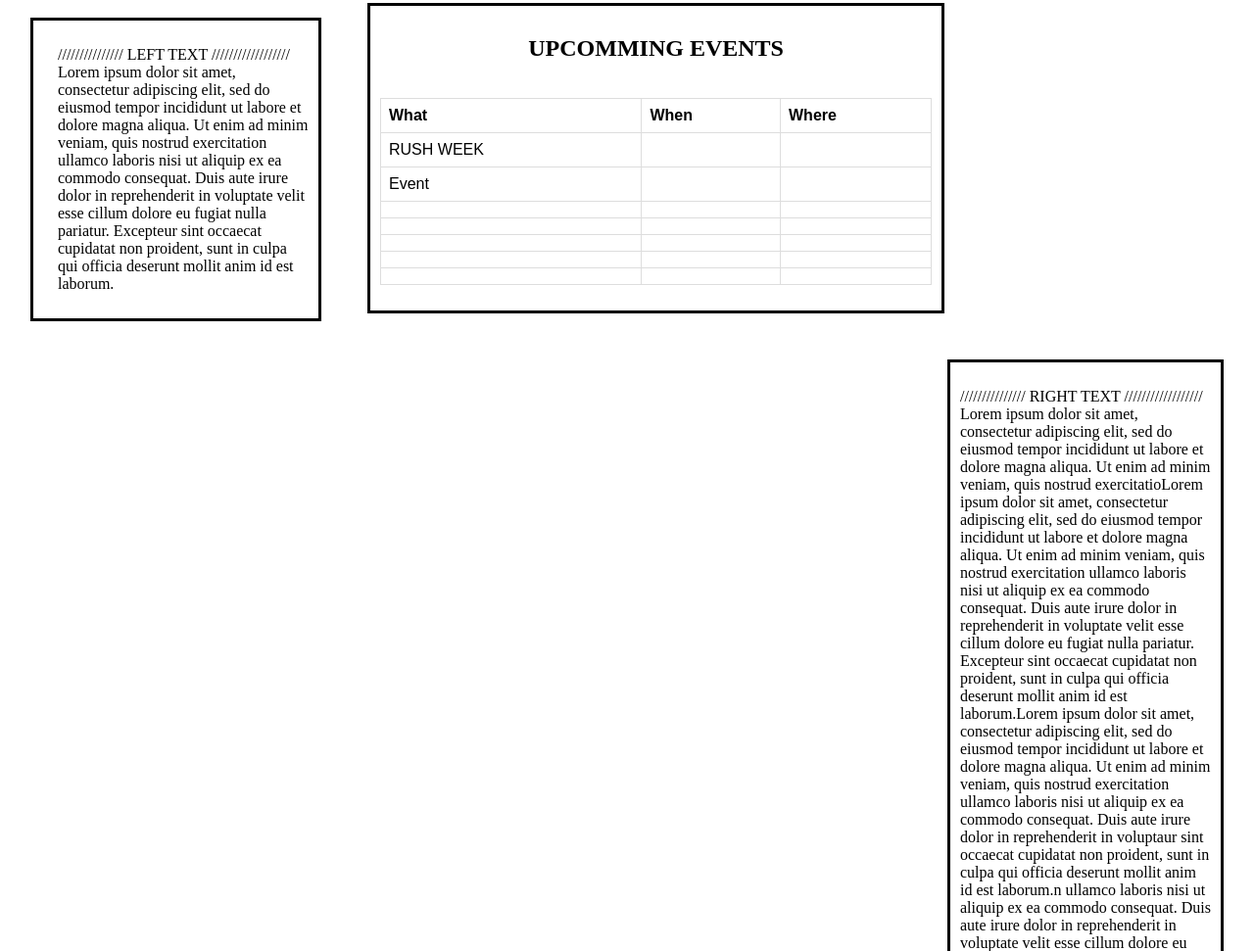
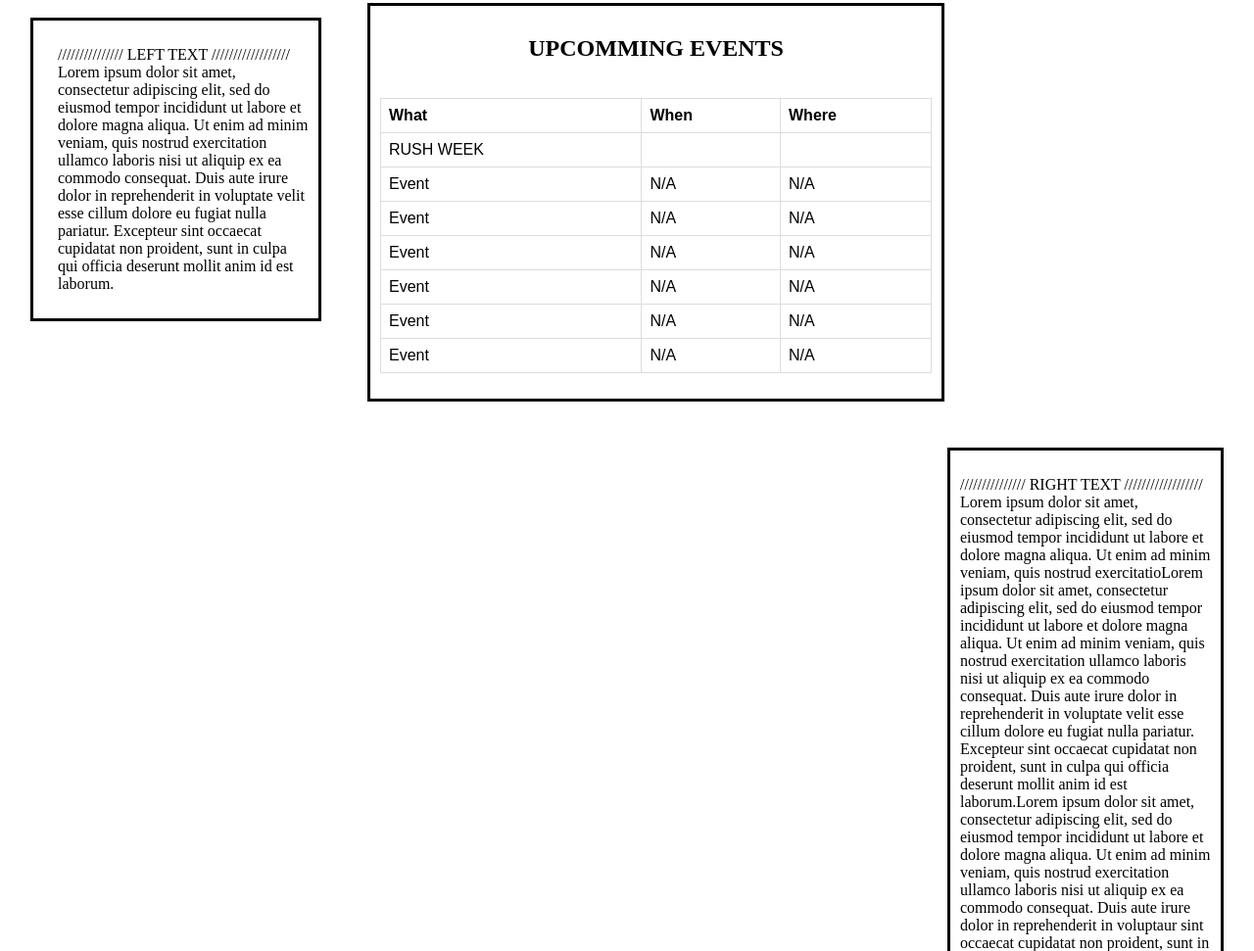
Before and after one commit to Juanito2930/PhiGammaChapter, a plain HTML site: page index.html in a window 1280 px wide. Shown: the part 1245-2216 px from the top of the page at 98% size. Drawn offline with Linux system fonts and the light colour scheme.

Commit message:
Update3a
Updated the event information in calendar

```diff
--- a/index.html
+++ b/index.html
@@ -90,33 +90,33 @@
                   <td>          </td>
                 </tr>
                   <td>Event</td>
-                  <td>          </td>
-                  <td>          </td>
+                  <td>N/A    </td>
+                  <td>N/A    </td>
                 </tr>
                 <tr>
-                  <td>          </td>
-                  <td>          </td>
-                  <td>          </td>
+                  <td>Event</td>
+                  <td>N/A    </td>
+                  <td>N/A    </td>
                 </tr>
                 <tr>
-                  <td>        </td>
-                  <td>        </td>
-                  <td>        </td>
+                  <td>Event</td>
+                  <td>N/A    </td>
+                  <td>N/A    </td>
                 </tr>
                 <tr>
-                  <td>        </td>
-                  <td>        </td>
-                  <td>        </td>
+                  <td>Event</td>
+                  <td>N/A    </td>
+                  <td>N/A    </td>
                 </tr>
                 <tr>
-                  <td>        </td>
-                  <td>        </td>
-                  <td>        </td>
+                  <td>Event</td>
+                  <td>N/A    </td>
+                  <td>N/A    </td>
                 </tr>
                 <tr>
-                  <td>        </td>
-                  <td>        </td>
-                  <td>        </td>
+                  <td>Event</td>
+                  <td>N/A    </td>
+                  <td>N/A    </td>
                 </tr>
               </table>
             </p>
```
